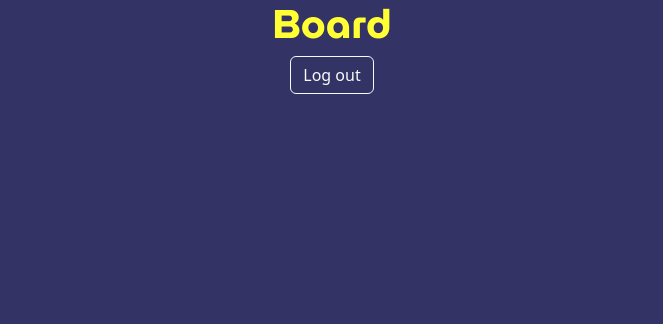
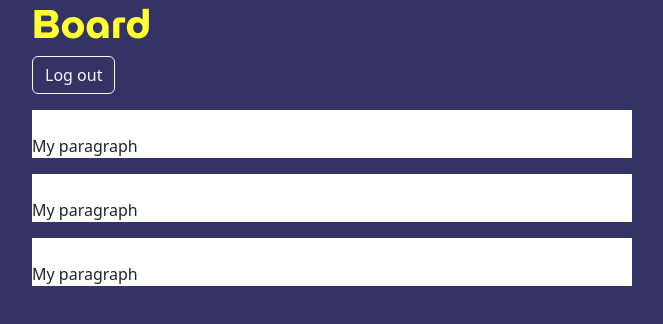
Before and after one commit to farisdurrani/SocialMediaApp, a React (Create React App) app: page /board in a window 1280 px wide. Shown: the top 324 px of the page, without its empty margins (308-971 px from the left). Built offline with nearby package versions, Linux system fonts and the light colour scheme; no server answers; sample sign-in values are in the browser's storage.

Commit message:
Login restyle

```diff
--- a/src/App.css
+++ b/src/App.css
@@ -1,7 +1,3 @@
-.App {
-  text-align: center;
-}
-
 .App-logo {
   height: 40vmin;
   pointer-events: none;
@@ -28,9 +24,13 @@
   color: #61dafb;
 }
 
+#login {
+  text-align: center
+}
+
 .login-box {
   max-width: 600px;
-  max-height: 800px;
+  margin-inline: auto;
   border: 5px solid #FFFF33;
 }
 
@@ -67,3 +67,16 @@ Form{
   font-family: "Regular";
   color:#FFFF33;
 }
+
+
+
+/* Board */
+
+#board {
+  width: 600px;
+  margin-inline: auto;
+}
+
+#board .post-container {
+  background-color: white;
+}
--- a/src/components/SocialMediaPost.js
+++ b/src/components/SocialMediaPost.js
@@ -1,16 +1,18 @@
-import React from 'react';
-import PropTypes from 'prop-types';
+import React from "react";
+import PropTypes from "prop-types";
+import Form from "react-bootstrap/Form";
 
-const SocialMediaPost = props => {
-    return (
-        <div>
-            My post
-        </div>
-    );
+const SocialMediaPost = (props) => {
+  return (
+    <div className="post-container mt-3 mb-3">
+      <Form.Label />
+      <div className="post-text">
+        <p>My paragraph</p>
+      </div>
+    </div>
+  );
 };
 
-SocialMediaPost.propTypes = {
-
-};
+SocialMediaPost.propTypes = {};
 
 export default SocialMediaPost;
--- a/src/firebase.js
+++ b/src/firebase.js
@@ -25,7 +25,7 @@ const firebaseConfig = {
 // Initialize Firebase
 const app = initializeApp(firebaseConfig);
 const analytics = getAnalytics(app);
-const auth = getAuth();
+const auth = getAuth(app);
 
 export const registerUser = (email, password) => {
   createUserWithEmailAndPassword(auth, email, password)
--- a/src/screens/Board.js
+++ b/src/screens/Board.js
@@ -4,6 +4,9 @@ import { SocialMediaPost } from "../components/index";
 import { logOut } from "../firebase";
 import Button from "react-bootstrap/Button";
 import { getAuth, onAuthStateChanged } from "firebase/auth";
+import Form from "react-bootstrap/Form";
+import Row from "react-bootstrap/Row";
+import Col from "react-bootstrap/Col";
 
 const Board = (props) => {
   const handleLogOut = () => {
@@ -16,18 +19,22 @@ const Board = (props) => {
   useEffect(() => {
     onAuthStateChanged(auth, (user) => {
       if (!user) {
-        console.log(`No user detected, Redirect to login`);
         window.location.replace("/login");
       }
     });
   }, []);
 
   return (
-    <div>
-      <h1>Board  </h1>
-      <Button variant="outline-light" onClick={handleLogOut}>
-        Log out
-      </Button>
+    <div id="board">
+      <div>
+        <h1>Board </h1>
+        <Button variant="outline-light" onClick={handleLogOut}>
+          Log out
+        </Button>
+      </div>
+      <SocialMediaPost />
+      <SocialMediaPost />
+      <SocialMediaPost />
     </div>
   );
 };
--- a/src/screens/Login.js
+++ b/src/screens/Login.js
@@ -1,6 +1,7 @@
 import React, { useState, useEffect } from "react";
 import { Form } from "react-bootstrap";
 import Button from "react-bootstrap/Button";
+import Container from "react-bootstrap/Container";
 import { registerUser, signIn, logOut } from "../firebase";
 import { getAuth, onAuthStateChanged } from "firebase/auth";
 import logo from "../assets/images/High_Resolution_Logo.png";
@@ -36,18 +37,21 @@ const Login = () => {
   }
 
   return (
-    <div class="container">
+    <Container id="login">
       <div class="row">
         <div class="text-center">
-          <img src={logo} class="img-fluid" width="20%" height="auto" alt="Social Circle Logo"></img>
+          <img
+            src={logo}
+            class="img-fluid"
+            width="20%"
+            height="auto"
+            alt="Social Circle Logo"
+          ></img>
         </div>
       </div>
       <div class="row">
-        <div class="col"></div>
         <div class="col login-box d-flex justify-content-center align-items-center">
-          <div id="login">
-            <br />
-            <Form>
+          <Form className="mt-5 mb-5" id="login-info">
             <Form.Group className="mb-3" controlId="formBasicEmail">
               <Form.Label>Email address</Form.Label>
               <Form.Control
@@ -78,12 +82,9 @@ const Login = () => {
               Register
             </Button>
           </Form>
-            <br />
         </div>
       </div>
-        <div class="col"></div>
-      </div>
-    </div>
+    </Container>
   );
 };
 
```
Lines whose indentation alone changed are shown as unchanged.
